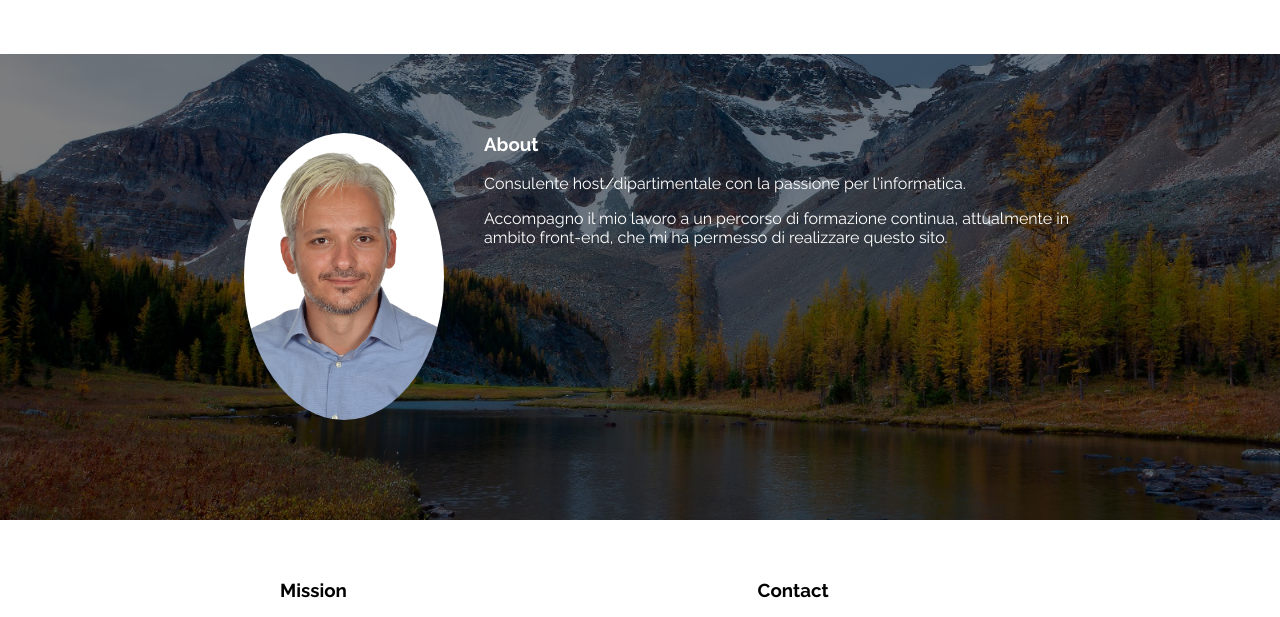
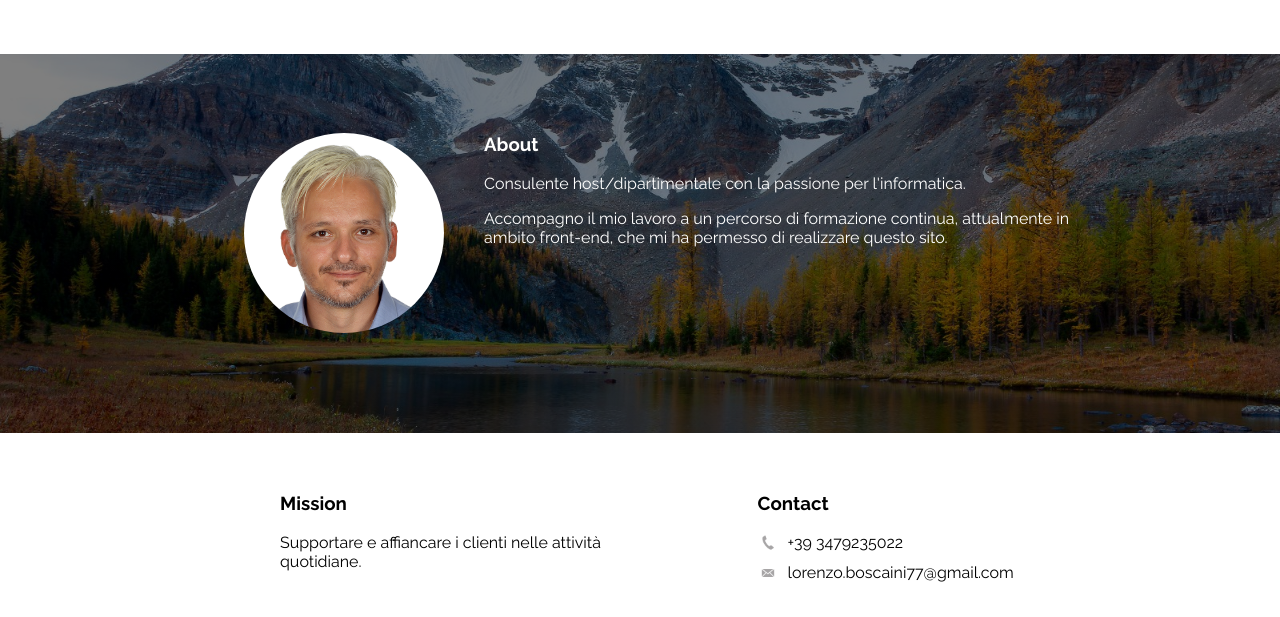
Before and after one commit to lorenzoboscaini/Lorenzo, a plain HTML site: page index.html in a window 1280 px wide. Shown: the part 1180-1797 px from the top of the page. Drawn offline with nearby package versions, Linux system fonts and the light colour scheme; a web font is replaced by a local one.

Commit message:
Update index.html

```diff
--- a/index.html
+++ b/index.html
@@ -68,7 +68,7 @@
       <div class="container" id="about">
           <div class="wrapper clearfix">
             <section>
-              <img src="img/profilo - Copia.png" alt="Foto Profilo" class="foto-profilo">
+              <img src="img/profilo.png" alt="Foto Profilo" class="foto-profilo">
               <h3>About</h3>
               <p>Consulente host/dipartimentale con la passione per l'informatica.</p>
               <p>Accompagno il mio lavoro a un percorso di formazione continua, attualmente in ambito front-end, che mi ha permesso di realizzare questo sito.</p>
```
